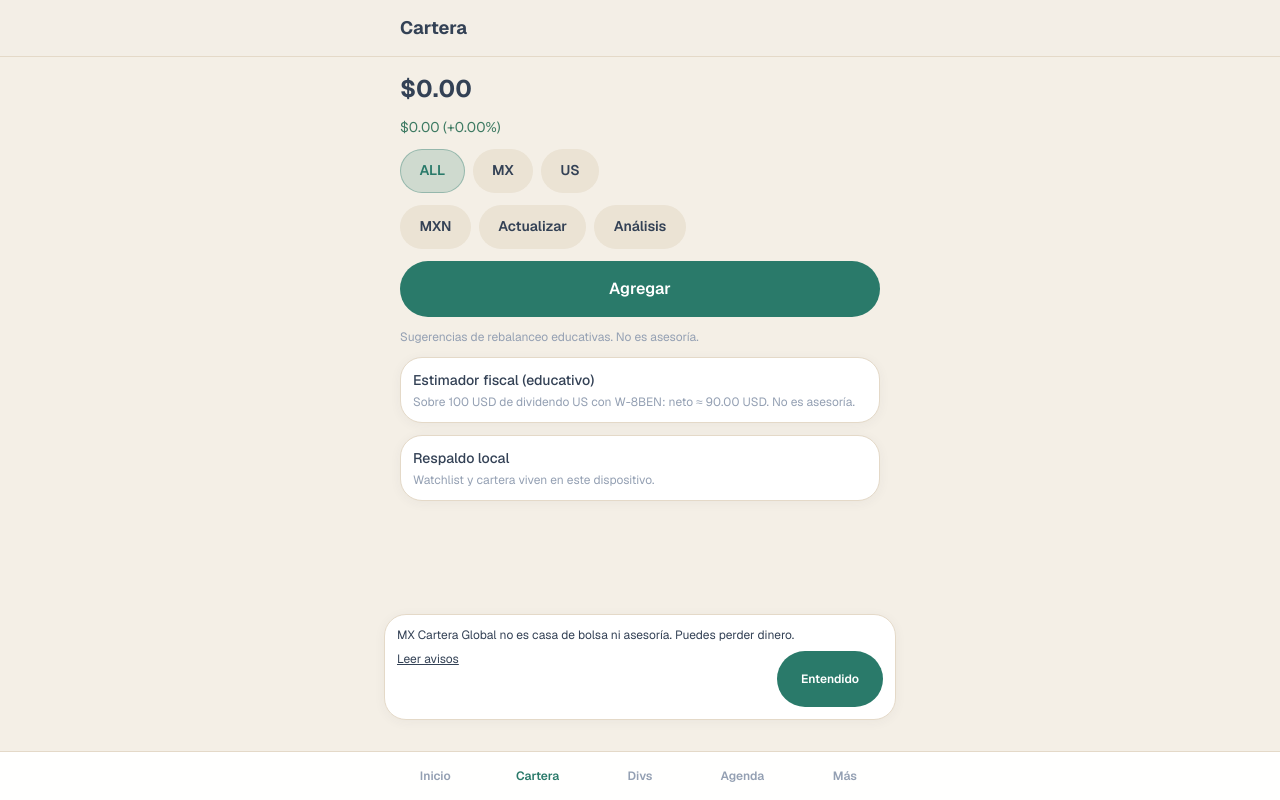
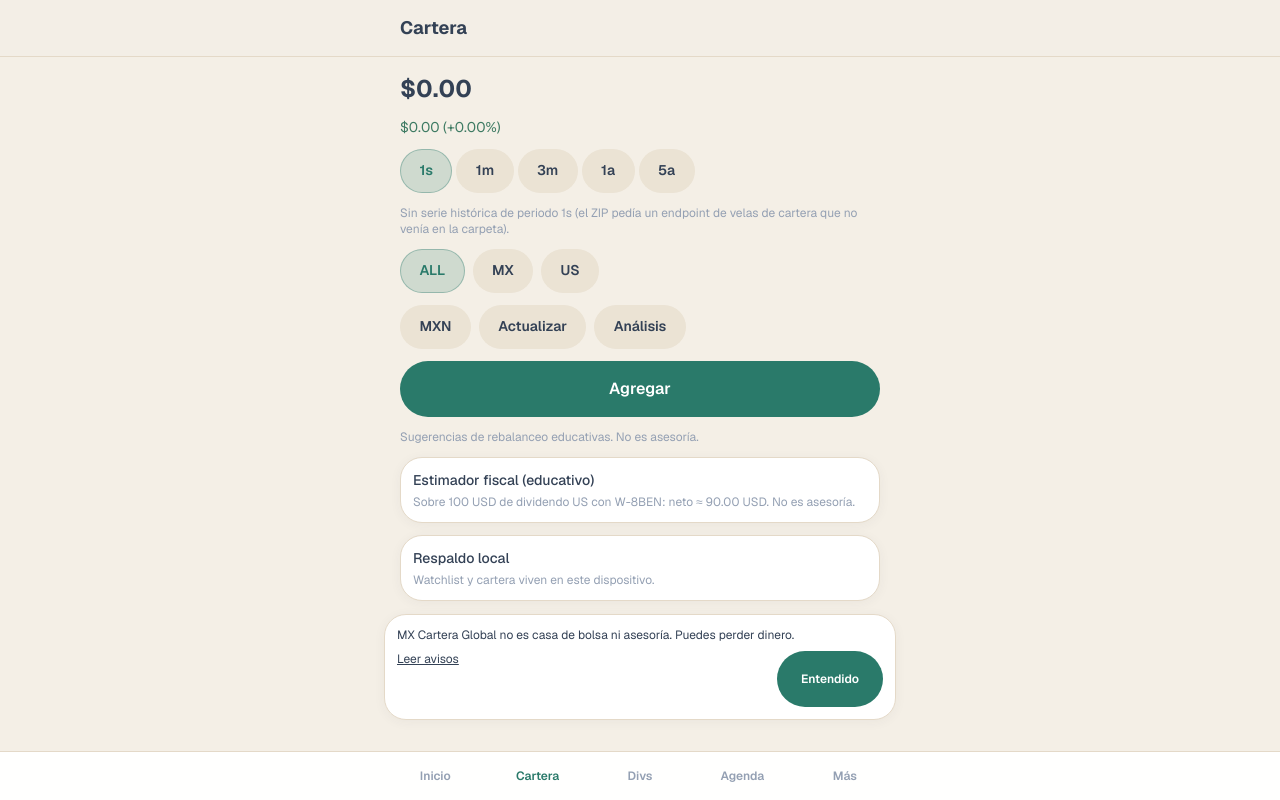
Before and after one commit to muecojulio/mxcarteraglobal, a Next.js app in the folder marketpulse/: page /portfolio in a window 1280 px wide. Built offline with nearby package versions, Linux system fonts and the light colour scheme.

Commit message:
Add ZIP period chips on portfolio and asset targets/earnings blocks

```diff
--- a/marketpulse/src/app/portfolio/page.tsx
+++ b/marketpulse/src/app/portfolio/page.tsx
@@ -11,8 +11,10 @@ import { RebalanceSuggestions } from "@/components/RebalanceSuggestions";
 import { TaxEstimator } from "@/components/TaxEstimator";
 import { PortfolioBackup } from "@/components/PortfolioBackup";
 import { useToast } from "@/components/Toast";
+import { Sparkline } from "@/components/asset/AssetCharts";
 
 type Position = { id: string; symbol: string; name: string; quantity: number; avgCost: number; region: "MX" | "US"; market: string; currency: "MXN" | "USD"; shares?: number };
+const RANGES = ["1s", "1m", "3m", "1a", "5a"] as const;
 function formatMoney(value: number, currency: string) {
   return new Intl.NumberFormat("es-MX", { style: "currency", currency: currency === "MXN" ? "MXN" : "USD" }).format(value);
 }
@@ -25,6 +27,7 @@ export default function PortfolioPage() {
   const [showAdd, setShowAdd] = useState(false);
   const [filter, setFilter] = useState<"ALL" | "MX" | "US">("ALL");
   const [displayCurrency, setDisplayCurrency] = useState<"USD" | "MXN">("MXN");
+  const [chartRange, setChartRange] = useState<(typeof RANGES)[number]>("1s");
   const { fx } = useUsdMxn();
   const [form, setForm] = useState({ symbol: "", name: "", quantity: "", avgCost: "", region: "US" as "MX" | "US" });
   useEffect(() => {
@@ -57,6 +60,7 @@ export default function PortfolioPage() {
     totalCost += toDisplay(p.costBasis, cur, displayCurrency, usdMxn);
     totalPL += toDisplay(p.pl, cur, displayCurrency, usdMxn);
   });
+  const periodPoints = totalCost > 0 ? [totalCost, (totalCost + totalValue) / 2, totalValue] : [];
   return (
     <div className="flex flex-col min-h-full">
       <header className="sticky top-0 z-40 bg-background/95 border-b border-border safe-top">
@@ -68,6 +72,8 @@ export default function PortfolioPage() {
       <main className="flex-1 max-w-lg mx-auto w-full px-4 py-4 space-y-3">
         <p className="text-2xl font-bold">{formatMoney(totalValue, displayCurrency)}</p>
         <p className={totalPL >= 0 ? "text-success text-sm" : "text-danger text-sm"}>{formatMoney(totalPL, displayCurrency)} ({formatPercent(totalCost ? (totalPL / totalCost) * 100 : 0)})</p>
+        <div className="flex flex-wrap gap-1">{RANGES.map((r) => <button key={r} type="button" className={chartRange === r ? "ui-chip ui-chip-active" : "ui-chip"} onClick={() => setChartRange(r)}>{r}</button>)}</div>
+        {periodPoints.length > 1 ? <Sparkline data={periodPoints} positive={totalValue >= totalCost} /> : <p className="text-xs text-muted">Sin serie histórica de periodo {chartRange} (el ZIP pedía un endpoint de velas de cartera que no venía en la carpeta).</p>}
         <div className="flex gap-2">{(["ALL", "MX", "US"] as const).map((f) => <button key={f} type="button" className={filter === f ? "ui-chip ui-chip-active" : "ui-chip"} onClick={() => setFilter(f)}>{f}</button>)}</div>
         <div className="flex gap-2">
           <button type="button" className="ui-chip" onClick={() => setDisplayCurrency(displayCurrency === "MXN" ? "USD" : "MXN")}>{displayCurrency}</button>
```
